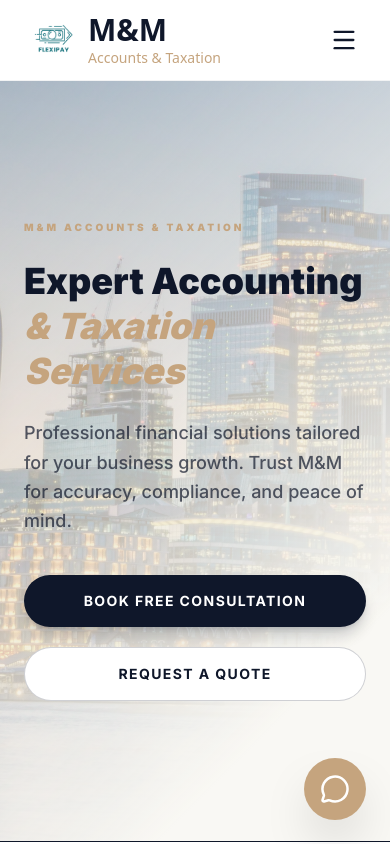
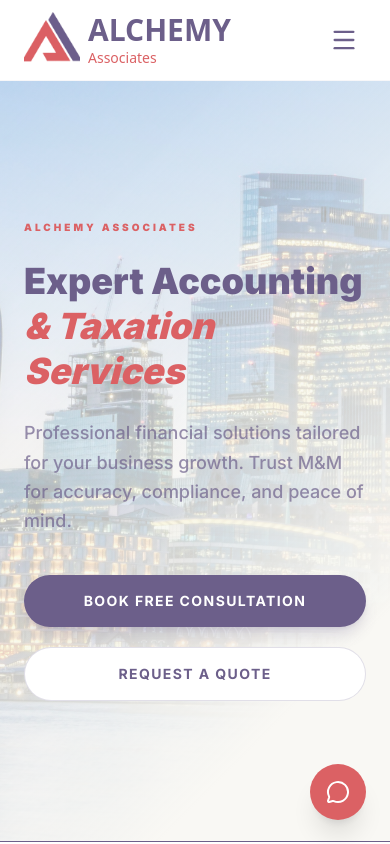
Before and after one commit to zarfishan20/alchemyassociates, a Next.js app: page / in a window 390 px wide. Shown: the top 844 px of the page. Built offline with nearby package versions, Linux system fonts and the light colour scheme.

Commit message:
initial editing

```diff
--- a/app/globals.css
+++ b/app/globals.css
@@ -1,14 +1,16 @@
 @import "tailwindcss";
 @theme {
   /* FlexiPay Systems - Brand Palette */
-  --color-brand-primary:#c5a47e; /* Teal - Use for Headers/Nav */
-  --color-brand-surface: #c5a47e; /* Light Grey - Use for Section Backgrounds */
-  --color-brand-text: #0f172a;;    /* Dark Navy - Use for All Primary Text */
+  --color-brand-primary: #db6164;   /* Primary Purple (buttons, headers) */
+  --color-brand-surface: #f5f5f5;  /* Background (light grey) */
+  --color-brand-text: #6c5f8a;  /* Coral (CTAs, highlights, hover) */
 
   /* Additional Utility Colors based on your set */
-  --color-brand-accent: #c5a47e;   /* A slightly darker Teal for button hovers */
-  --color-brand-muted:  #c5a47e;    /* Muted Teal for subtext */
+  --color-brand-accent: #db6164;   /* Coral (CTAs, highlights, hover) */
+  --color-brand-muted:  #8b8b8b;    /* Subtext / secondary text */
 }
+
+
 
 /* Base styles for the whole site */
 :root {
--- a/app/layout.tsx
+++ b/app/layout.tsx
@@ -9,10 +9,10 @@ import { Metadata } from "next";
 const inter = Inter({ subsets: ["latin"] });
 
 export const metadata: Metadata = {
-  title: "FlexiPay Systems | Automated UK Payroll & Finance",
+  title: "Alchemy Associates | Automated UK Payroll & Finance",
   description:
     "Advanced financial systems and automated payroll for UK founders and business owners.",
-  metadataBase: new URL("https://flexipaysystems.com"),
+  metadataBase: new URL("https://alchemyassociates.co.uk"),
 };
 
 export default function RootLayout({
--- a/components/AccountingChat.tsx
+++ b/components/AccountingChat.tsx
@@ -1,4 +1,5 @@
 "use client";
+
 import { useState, useRef, useEffect } from "react";
 import { usePathname } from "next/navigation";
 import { MessageCircle, X, Send, Loader2, Calendar } from "lucide-react";
@@ -10,35 +11,38 @@ interface Message {
 
 export default function AccountingChat() {
   const pathname = usePathname();
+
   const [isOpen, setIsOpen] = useState(false);
-  const [isMounted, setIsMounted] = useState(false); // 1. Added Mount State
   const [messages, setMessages] = useState<Message[]>([
-    { role: "assistant", content: "Hi! I'm your FlexiPay UK expert. Ask me about VAT, PAYE, or Self-Assessment." }
+    {
+      role: "assistant",
+      content:
+        "Hi! I can help with VAT, PAYE, and Self-Assessment. This is general guidance only, not professional advice.",
+    },
   ]);
+
   const [input, setInput] = useState("");
   const [isLoading, setIsLoading] = useState(false);
+
   const scrollRef = useRef<HTMLDivElement>(null);
 
-  // 2. Set mounted to true after first render
-  useEffect(() => {
-    setIsMounted(true);
-  }, []);
-
+  // Auto scroll chat
   useEffect(() => {
     if (scrollRef.current) {
       scrollRef.current.scrollTop = scrollRef.current.scrollHeight;
     }
   }, [messages, isLoading]);
 
-  // 3. Prevent SSR rendering
-  if (!isMounted) return null;
-
+  // 💬 CHAT SUBMIT
   const handleSubmit = async (e: React.FormEvent) => {
     e.preventDefault();
     if (!input.trim() || isLoading) return;
 
-    const userMessage: Message = { role: "user", content: input };
-    const newMessages = [...messages, userMessage];
+    const newMessages: Message[] = [
+      ...messages,
+      { role: "user", content: input },
+    ];
+
     setMessages(newMessages);
     setInput("");
     setIsLoading(true);
@@ -49,103 +53,130 @@ export default function AccountingChat() {
         headers: { "Content-Type": "application/json" },
         body: JSON.stringify({ messages: newMessages }),
       });
+
       const data = await res.json();
+
       if (data.reply) {
-        setMessages((prev) => [...prev, { role: "assistant", content: data.reply }]);
+        setMessages((prev) => [
+          ...prev,
+          { role: "assistant", content: data.reply },
+        ]);
       }
-    } catch (err) {
-      console.error(err);
-      setMessages((prev) => [...prev, { role: "assistant", content: "Sorry, I encountered an error." }]);
+    } catch {
+      setMessages((prev) => [
+        ...prev,
+        { role: "assistant", content: "Sorry, something went wrong." },
+      ]);
     } finally {
       setIsLoading(false);
     }
   };
 
-  const handleBookingRedirect = () => {
-    setIsOpen(false);
-    if (pathname === "/contact") {
-      const calElement = document.getElementById("hubspot-form-container");
-      if (calElement) {
-        calElement.scrollIntoView({ behavior: "smooth" });
-      }
-    } else {
-      window.open("/contact", "_blank", "noopener,noreferrer");
+  // 🚀 BOOK CONSULTATION (NO FORM)
+  const handleBooking = async () => {
+    try {
+      // optional tracking only (does NOT block user)
+      await fetch("/api/lead-click", {
+        method: "POST",
+        headers: { "Content-Type": "application/json" },
+        body: JSON.stringify({
+          source: "chat",
+          page: pathname,
+          timestamp: new Date().toISOString(),
+        }),
+      });
+    } catch (err) {
+      console.error("Tracking error:", err);
     }
+
+    // 🚀 DIRECT TO BOOKING PAGE
+    window.location.href = "/booking";
   };
 
   return (
-    <div className="fixed bottom-6 right-6 z-100 flex flex-col items-end gap-4">
+    <div className="fixed bottom-6 right-6 z-50 flex flex-col items-end gap-4">
+
+      {/* CHAT WINDOW */}
       {isOpen && (
-        <div className="bg-white w-[320px] sm:w-95 h-125 rounded-2xl shadow-2xl flex flex-col border border-brand-surface overflow-hidden animate-in fade-in slide-in-from-bottom-4 duration-300">
-          <div className="bg-brand-primary p-4 flex justify-between items-center text-white">
+        <div className="bg-white w-85 h-130 rounded-2xl shadow-2xl flex flex-col overflow-hidden border">
+
+          {/* HEADER */}
+          <div className="bg-brand-primary p-4 text-white flex justify-between items-center">
             <div>
-              <p className="font-bold text-sm tracking-tight">FlexiPay Assistant</p>
-              <p className="text-[10px] opacity-80 uppercase">UK Compliance Bot</p>
+              <p className="font-bold text-sm">M&M Assistant</p>
+              <p className="text-[10px] opacity-80 uppercase">
+                UK Accounting Bot
+              </p>
             </div>
-            <button onClick={() => setIsOpen(false)} className="hover:bg-white/20 p-1 rounded-lg transition-colors">
-              <X size={20} />
+            <button onClick={() => setIsOpen(false)}>
+              <X />
             </button>
           </div>
 
-          <div ref={scrollRef} className="flex-1 overflow-y-auto p-4 space-y-4 bg-slate-50">
+          {/* CHAT */}
+          <div
+            ref={scrollRef}
+            className="flex-1 overflow-y-auto p-4 space-y-3 bg-slate-50"
+          >
+            {/* WARNING */}
+            <div className="bg-yellow-100 border border-yellow-300 text-yellow-800 text-[11px] p-3 rounded-xl">
+              General guidance only. Do not share personal or financial data.
+            </div>
+
             {messages.map((m, i) => (
-              <div key={`${m.role}-${i}`} className={`flex ${m.role === "user" ? "justify-end" : "justify-start"}`}>
+              <div
+                key={i}
+                className={`flex ${
+                  m.role === "user" ? "justify-end" : "justify-start"
+                }`}
+              >
                 <div
-                  className={`max-w-[85%] p-3 rounded-2xl text-[13px] shadow-sm leading-relaxed whitespace-pre-wrap ${
+                  className={`p-3 rounded-xl text-sm max-w-[80%] ${
                     m.role === "user"
-                      ? "bg-brand-primary text-white rounded-tr-none"
-                      : "bg-white text-brand-text border border-brand-surface rounded-tl-none"
+                      ? "bg-brand-primary text-white"
+                      : "bg-white border"
                   }`}
                 >
-                  {m.content.includes("[BOOK_SESSION]") ? (
-                    <div className="flex flex-col gap-3">
-                      <p>{m.content.replace("[BOOK_SESSION]", "")}</p>
-                      <button
-                        onClick={handleBookingRedirect}
-                        className="bg-brand-primary text-white py-2.5 px-4 rounded-xl font-bold flex items-center justify-center gap-2 hover:opacity-90 transition-all shadow-md"
-                      >
-                        <Calendar size={14} />
-                        Book Consultation
-                      </button>
-                    </div>
-                  ) : (
-                    m.content
-                  )}
+                  {m.content}
                 </div>
               </div>
             ))}
+
             {isLoading && (
-              <div className="flex justify-start">
-                <div className="bg-white p-2 rounded-xl border border-brand-surface shadow-sm">
-                  <Loader2 size={16} className="animate-spin text-brand-primary" />
-                </div>
-              </div>
+              <Loader2 className="animate-spin text-brand-primary" />
             )}
           </div>
 
-          <form onSubmit={handleSubmit} className="p-4 bg-white border-t flex gap-2">
+          {/* INPUT */}
+          <form onSubmit={handleSubmit} className="p-3 border-t flex gap-2">
             <input
               value={input}
               onChange={(e) => setInput(e.target.value)}
               placeholder="Ask a question..."
-              className="flex-1 p-2.5 bg-slate-100 rounded-xl outline-none text-sm focus:ring-1 ring-brand-primary"
+              className="flex-1 p-2 border rounded-md text-sm"
             />
-            <button
-              type="submit"
-              disabled={!input.trim() || isLoading}
-              className="bg-brand-primary text-white p-2.5 rounded-xl disabled:opacity-50 transition-colors"
-            >
-              <Send size={18} />
+            <button className="bg-brand-primary text-white p-2 rounded-md">
+              <Send size={16} />
             </button>
           </form>
+
+          {/* BOOK BUTTON */}
+          <button
+            onClick={handleBooking}
+            className="m-3 bg-black text-white p-2 rounded-md text-sm flex items-center justify-center gap-2 hover:opacity-90 transition"
+          >
+            <Calendar size={14} />
+            Book Consultation
+          </button>
         </div>
       )}
 
+      {/* FLOAT BUTTON */}
       <button
         onClick={() => setIsOpen(!isOpen)}
-        className="bg-brand-primary text-white p-4 rounded-full shadow-2xl hover:scale-110 active:scale-95 transition-all duration-300"
+        className="bg-brand-primary text-white p-4 rounded-full shadow-xl hover:scale-105 transition"
       >
-        {isOpen ? <X size={30} /> : <MessageCircle size={30} />}
+        {isOpen ? <X /> : <MessageCircle />}
       </button>
     </div>
   );
--- a/components/Footer.tsx
+++ b/components/Footer.tsx
@@ -10,10 +10,10 @@ export default function Footer() {
         {/* FlexiPay Branding */}
         <div>
           <h3 className="text-brand-primary font-black text-xl mb-6 tracking-tighter uppercase">
-            FlexiPay<span className="text-white/50">Systems</span>
+            Alchemy<span className="text-white/50">Associates</span>
           </h3>
           <p className="text-sm text-white/60 leading-relaxed">
-           FlexiPay, a modern accountancy firm headquartered in Romford, United Kingdom, emerged with a vision to streamline the financial operations of businesses. With a niche in bookkeeping and payroll services, we have honed our expertise to cater to the needs of small and medium-sized enterprises.
+           Alchemy Associates, a modern accountancy firm headquartered in Romford, United Kingdom, emerged with a vision to streamline the financial operations of businesses. With a niche in bookkeeping and payroll services, we have honed our expertise to cater to the needs of small and medium-sized enterprises.
           </p>
         </div>
 
@@ -36,8 +36,8 @@ export default function Footer() {
 
           <div className="flex items-center gap-3 text-sm text-white/80">
             <Mail size={18} className="text-brand-primary" />
-            <a href="mailto:info@flexipaysystems.com" className="hover:text-brand-primary transition">
-              info@flexipaysystems.com
+            <a href="mailto:info@alchemyassociates.co.uk" className="hover:text-brand-primary transition">
+              info@alchemyassociates.co.uk
             </a>
           </div>
         </div>
@@ -61,7 +61,7 @@ export default function Footer() {
 
       {/* Bottom Bar */}
       <div className="max-w-7xl mx-auto px-6 pt-8 border-t border-white/5 flex flex-col md:flex-row justify-between items-center gap-4 text-[10px] uppercase tracking-widest text-white/30">
-        <p>© 2026 FlexiPay Systems Ltd • <Link href="/privacy" className="hover:text-white transition">Privacy & Compliance</Link></p>
+        <p>© 2026 Alchemy Associates ltd • <Link href="/privacy" className="hover:text-white transition">Privacy & Compliance</Link></p>
 
         <a
           href="https://caramelwebstudios.com"
--- a/components/Header.tsx
+++ b/components/Header.tsx
@@ -29,7 +29,7 @@ export default function Header() {
           <div className="relative w-14 h-14 md:w-16 md:h-16">
             <Image
               src="/logo.png"
-              alt="M&M Accounts & Taxation logo"
+              alt="alchemy associates logo"
               fill
               className="object-contain"
             />
@@ -37,10 +37,10 @@ export default function Header() {
 
           <div className="leading-none">
             <span className="block text-brand-text uppercase font-black text-3xl md:text-4xl">
-              M&M
+              Alchemy
             </span>
             <span className="block text-brand-primary font-light text-sm md:text-base">
-              Accounts & Taxation
+             Associates
             </span>
           </div>
         </Link>
--- a/components/Hero.tsx
+++ b/components/Hero.tsx
@@ -42,7 +42,7 @@ export default function Hero() {
             variants={slideIn("left", 0.1)}
             className="text-[10px] font-black uppercase tracking-[0.3em] text-brand-primary mb-6 block"
           >
-            M&M Accounts & Taxation
+          Alchemy Associates
           </motion.span>
 
           {/* Headline - Slides in from left with slight delay */}
@@ -123,7 +123,7 @@ Expert Accounting <span className="text-brand-primary italic">& Taxation Service
               </p>
               <div className="flex flex-col text-[10px] font-black uppercase text-brand-primary tracking-widest">
                 <span>Shahid Shah</span>
-                <span className="text-white/40">Founder, M&M Accounts & Taxation</span>
+                <span className="text-white/40">Founder, Alchemy Assoicates</span>
               </div>
             </motion.div>
 
--- /dev/null
+++ b/tailwind.config.js
@@ -0,0 +1,15 @@
+module.exports = {
+  theme: {
+    extend: {
+      colors: {
+        brand: {
+          primary: "#6c5f8a",
+          accent: "#db6164",
+          surface: "#f5f5f5",
+          text: "#1f1f1f",
+        },
+      },
+    },
+  },
+  plugins: [],
+};
```
Also changed, not shown: public/logo.png.
